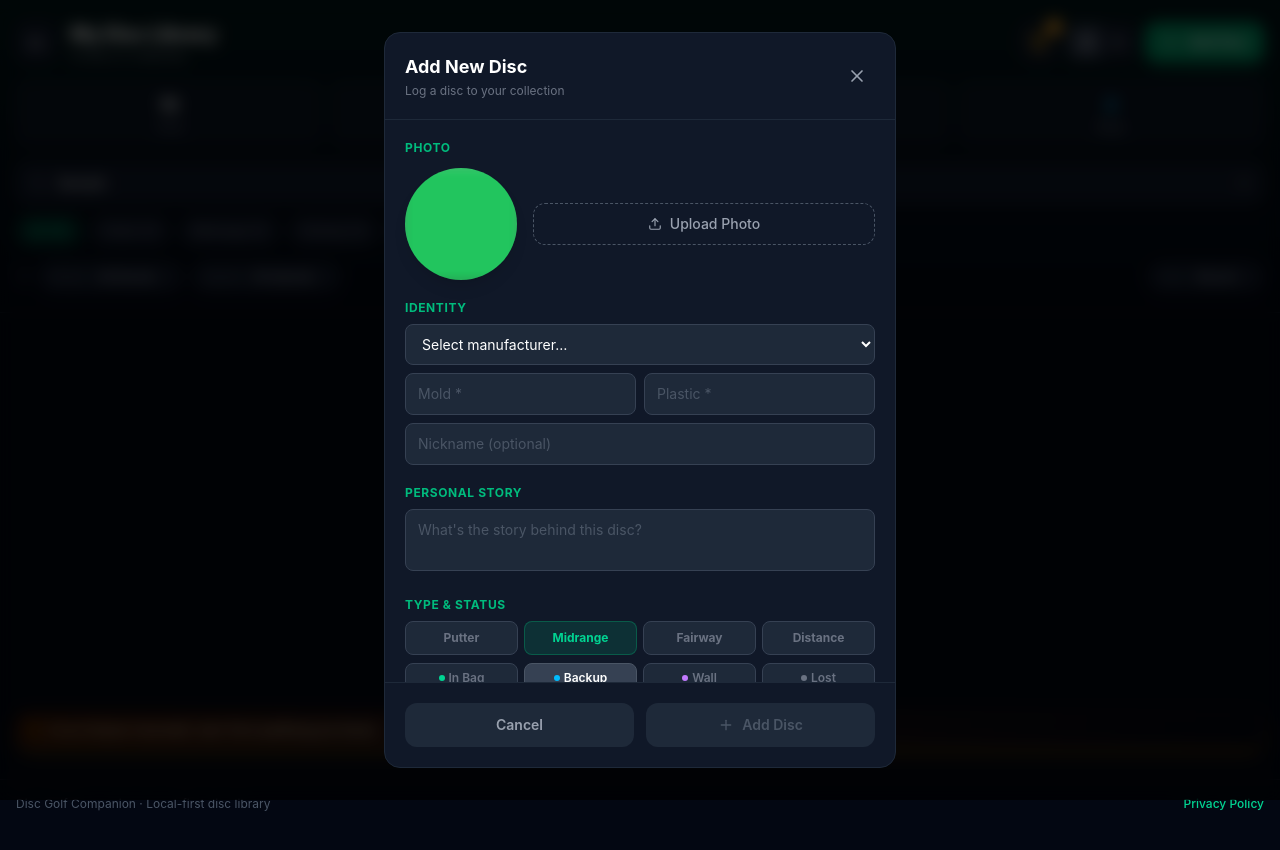
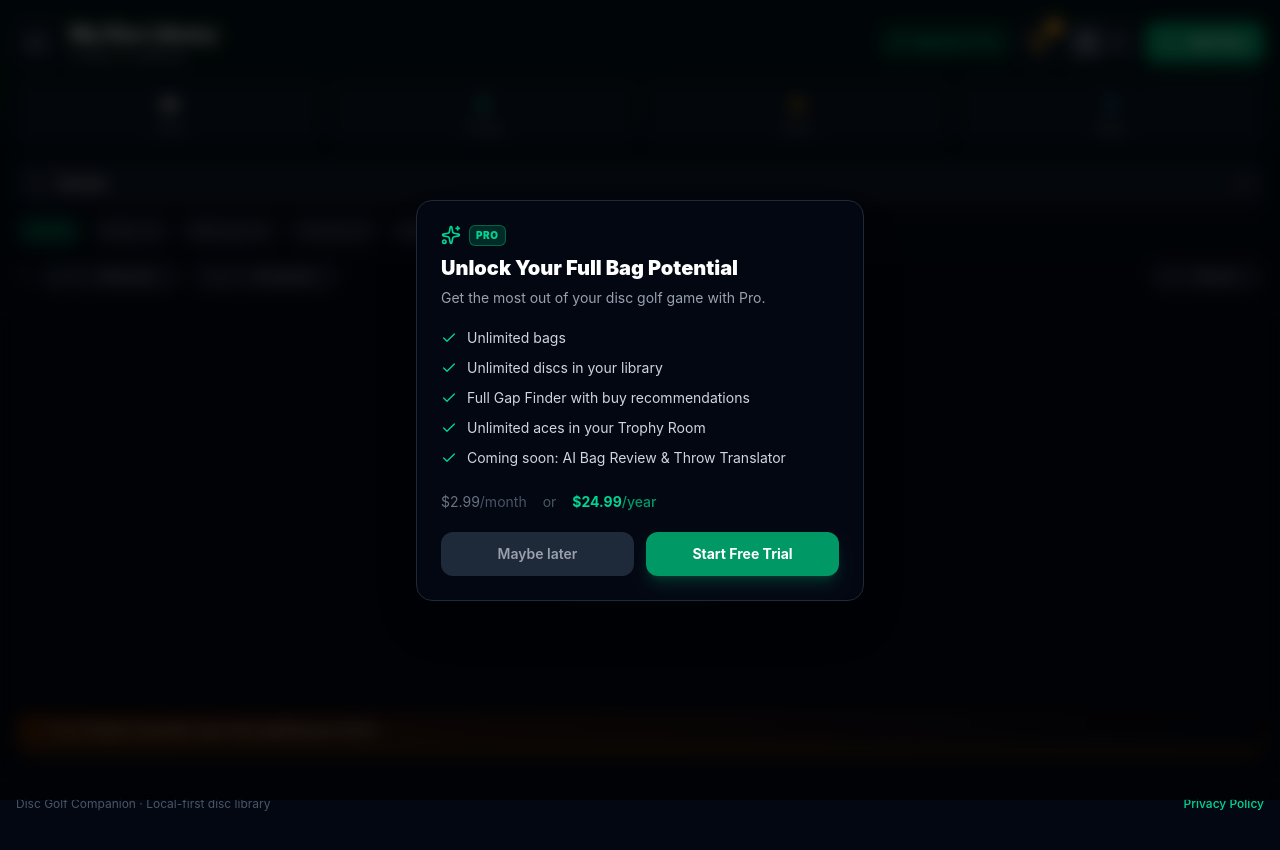
Before and after one commit to emmakoolpe1-coder/discgolfapp, a React (Vite) app: page / in a window 1280 px wide. Both pictures are taken after typing "Sample" into the empty fields and a click on the button "Add Disc". Shown: the top 850 px of the page. Built offline with nearby package versions, Linux system fonts and the light colour scheme.

Commit message:
description

```diff
--- a/src/App.jsx
+++ b/src/App.jsx
@@ -172,6 +172,11 @@ const getAceRarity = (distance) => {
 };
 
 const LS_KEY = 'discgolf_app_v2';
+const TIER_KEY = 'discgolf_user_tier';
+const FREE_DISC_LIMIT = 8;
+const FREE_BAG_LIMIT = 1;
+const FREE_ACE_LIMIT = 3;
+
 function loadState() {
   try {
     const raw = localStorage.getItem(LS_KEY);
@@ -181,6 +186,9 @@ function loadState() {
 }
 function saveState(data) {
   try { localStorage.setItem(LS_KEY, JSON.stringify(data)); } catch(e) { console.warn('Failed to save', e); }
+}
+function getStoredTier() {
+  try { return localStorage.getItem(TIER_KEY) || 'free'; } catch(_) { return 'free'; }
 }
 
 // ── Seed Data ────────────────────────────────────────
@@ -373,6 +381,73 @@ function PrivacyPolicyModal({open,onClose}) {
             className="px-3 py-1.5 rounded-lg text-xs font-semibold bg-gray-800 text-gray-200 hover:bg-gray-700"
           >
             Close
+          </button>
+        </div>
+      </motion.div>
+    </motion.div>
+  );
+}
+
+// ═══════════════════════════════════════════════════════
+// FREEMIUM: ProBadge & UpgradeModal
+// ═══════════════════════════════════════════════════════
+function ProBadge({ className = '' }) {
+  return (
+    <span className={`inline-flex items-center px-1.5 py-0.5 rounded-md text-[10px] font-black uppercase tracking-wider bg-emerald-500/20 text-emerald-400 border border-emerald-500/40 ${className}`}>
+      PRO
+    </span>
+  );
+}
+
+function UpgradeModal({ open, onClose, onStartTrial }) {
+  if (!open) return null;
+  const benefits = [
+    'Unlimited bags',
+    'Unlimited discs in your library',
+    'Full Gap Finder with buy recommendations',
+    'Unlimited aces in your Trophy Room',
+    'Coming soon: AI Bag Review & Throw Translator',
+  ];
+  return (
+    <motion.div initial={{ opacity: 0 }} animate={{ opacity: 1 }} exit={{ opacity: 0 }} className="fixed inset-0 flex items-center justify-center p-4" style={{ zIndex: 80 }}>
+      <div className="absolute inset-0 bg-black/70 backdrop-blur-sm" onClick={onClose} />
+      <motion.div
+        initial={{ scale: 0.95, opacity: 0 }}
+        animate={{ scale: 1, opacity: 1 }}
+        exit={{ scale: 0.98, opacity: 0 }}
+        className="relative w-full max-w-md bg-gray-950 rounded-2xl border border-gray-800 shadow-2xl overflow-hidden"
+      >
+        <div className="p-6 pb-5">
+          <div className="flex items-center gap-2 mb-1">
+            <Sparkles size={20} className="text-emerald-400 shrink-0" />
+            <ProBadge />
+          </div>
+          <h2 className="text-xl font-black text-white mt-2">Unlock Your Full Bag Potential</h2>
+          <p className="text-sm text-gray-400 mt-1.5">Get the most out of your disc golf game with Pro.</p>
+          <ul className="mt-5 space-y-2.5">
+            {benefits.map((item, i) => (
+              <li key={i} className="flex items-center gap-2.5 text-sm text-gray-300">
+                <Check size={16} className="text-emerald-400 shrink-0" />
+                <span>{item}</span>
+              </li>
+            ))}
+          </ul>
+          <div className="mt-6 flex items-center gap-4 text-sm">
+            <span className="text-gray-500">$2.99<span className="text-gray-600">/month</span></span>
+            <span className="text-gray-600">or</span>
+            <span className="text-emerald-400 font-bold">$24.99<span className="text-emerald-500/80 font-medium">/year</span></span>
+          </div>
+        </div>
+        <div className="px-6 pb-6 flex gap-3">
+          <button type="button" onClick={onClose} className="flex-1 py-3 rounded-xl text-sm font-semibold bg-gray-800 text-gray-400 hover:bg-gray-700 transition-colors">
+            Maybe later
+          </button>
+          <button
+            type="button"
+            onClick={() => { onStartTrial(); onClose(); }}
+            className="flex-1 py-3 rounded-xl text-sm font-bold bg-emerald-600 hover:bg-emerald-500 text-white shadow-lg shadow-emerald-600/25 transition-colors"
+          >
+            Start Free Trial
           </button>
         </div>
       </motion.div>
@@ -1077,7 +1152,7 @@ function TrophyRoomModal({open,onClose,aces,discs,onShare,onEditAce,onDeleteAce,
 // ═══════════════════════════════════════════════════════
 // BAG DASHBOARD with GAP FINDER
 // ═══════════════════════════════════════════════════════
-function BagDashboard({bagDiscs,bag,allDiscs,onAddToBag,onRemoveFromBag,onBuySearch}) {
+function BagDashboard({bagDiscs,bag,allDiscs,onAddToBag,onRemoveFromBag,onBuySearch,isPro,onUpgradeClick}) {
   const [expandedGap,setExpandedGap] = useState(null);
   const totalValue = bagDiscs.reduce((s,d) => s+(d.estimated_value||0), 0);
   const weights = bagDiscs.filter(d=>d.weight_grams>0).map(d=>d.weight_grams);
@@ -1434,9 +1509,9 @@ function BagDashboard({bagDiscs,bag,allDiscs,onAddToBag,onRemoveFromBag,onBuySea
                           )}
                           {/* Buy suggestions */}
                           {buySuggestions.length>0 && (
-                            <div>
-                              <h4 className="flex items-center gap-1.5 text-xs font-bold text-amber-400 uppercase tracking-wider mb-2"><ShoppingCart size={11}/>Popular Picks to Buy</h4>
-                              <div className="space-y-1.5">
+                            <div className="relative">
+                              <h4 className="flex items-center gap-1.5 text-xs font-bold text-amber-400 uppercase tracking-wider mb-2"><ShoppingCart size={11}/>Popular Picks to Buy {!isPro && <ProBadge />}</h4>
+                              <div className={`space-y-1.5 ${!isPro ? 'select-none pointer-events-none blur-sm' : ''}`}>
                                 {buySuggestions.map((s,si) => (
                                   <div key={si} className="flex items-center gap-2.5 bg-gray-800/40 rounded-lg px-3 py-2.5">
                                     <div className="w-8 h-8 rounded-full shrink-0 flex items-center justify-center shadow-md" style={{backgroundColor:s.color||'#6b7280'}}>
@@ -1454,6 +1529,15 @@ function BagDashboard({bagDiscs,bag,allDiscs,onAddToBag,onRemoveFromBag,onBuySea
                                   </div>
                                 ))}
                               </div>
+                              {!isPro && (
+                                <div className="absolute inset-0 flex items-center justify-center rounded-lg bg-gray-950/80" onClick={onUpgradeClick}>
+                                  <button type="button" className="flex flex-col items-center gap-2 px-4 py-3 rounded-xl border border-emerald-500/30 bg-emerald-500/10 text-emerald-400 text-sm font-bold hover:bg-emerald-500/20 transition-colors">
+                                    <Sparkles size={20}/>
+                                    <span>Upgrade to Pro</span>
+                                    <span className="text-xs font-medium text-gray-400">to see buy recommendations</span>
+                                  </button>
+                                </div>
+                              )}
                             </div>
                           )}
                         </div>
@@ -1867,6 +1951,14 @@ export default function DiscLibrary() {
   const [deleteConfirm,setDeleteConfirm] = useState(null);
   const [shareAce,setShareAce] = useState(null);
   const [showPrivacy,setShowPrivacy] = useState(false);
+  const [userTier,setUserTier] = useState(() => getStoredTier());
+  const [showUpgradeModal,setShowUpgradeModal] = useState(false);
+
+  const isPro = userTier === 'pro';
+
+  useEffect(() => {
+    try { localStorage.setItem(TIER_KEY, userTier); } catch(_) {}
+  }, [userTier]);
 
   // Derived data
   const aceMap = useMemo(() => { const m={}; aceHistory.forEach(a=>{m[a.discId]=(m[a.discId]||0)+1;}); return m; }, [aceHistory]);
@@ -1909,9 +2001,10 @@ export default function DiscLibrary() {
   }, [discs]);
 
   const handleSaveAce = useCallback((aceData,isEdit) => {
+    if (!isEdit && !isPro && aceHistory.length >= FREE_ACE_LIMIT) { setShowUpgradeModal(true); return; }
     if (isEdit) { setAceHistory(p=>p.map(a=>a.id===aceData.id?aceData:a)); setToast('✏️ Ace updated!'); }
     else { setAceHistory(p=>[...p,aceData]); setConfettiKey(k=>k+1); setShowConfetti(true); setTimeout(()=>setShowConfetti(false),2800); const d=discs.find(x=>x.id===aceData.discId); setToast(`🏆 Ace logged for ${d?.mold||'disc'}!`); }
-  }, [discs]);
+  }, [discs, isPro, aceHistory.length]);
 
   const handleDeleteAce = useCallback(aceId => { setAceHistory(p=>p.filter(a=>a.id!==aceId)); setToast('🗑️ Ace deleted'); }, []);
 
@@ -1934,8 +2027,14 @@ export default function DiscLibrary() {
   }, [deleteConfirm,detailDisc]);
 
   const openEdit = useCallback(disc => { setEditingDisc(disc); setFormOpen(true); }, []);
-  const openAdd = useCallback(() => { setEditingDisc(null); setFormOpen(true); }, []);
-  const createBag = ({name,bagColor}) => setBags(p => [...p, {id:`b${Date.now()}`,name,bagColor,disc_ids:[]}]);
+  const openAdd = useCallback(() => {
+    if (!isPro && discs.length >= FREE_DISC_LIMIT) { setShowUpgradeModal(true); return; }
+    setEditingDisc(null); setFormOpen(true);
+  }, [isPro, discs.length]);
+  const createBag = useCallback(({name,bagColor}) => {
+    if (!isPro && bags.length >= FREE_BAG_LIMIT) { setShowUpgradeModal(true); return; }
+    setBags(p => [...p, {id:`b${Date.now()}`,name,bagColor,disc_ids:[]}]);
+  }, [isPro, bags.length]);
   const deleteBag = id => { setBags(p=>p.filter(b=>b.id!==id)); if(activeBagId===id)setActiveBagId(null); };
   const updateBag = (id,data) => setBags(p=>p.map(b=>b.id===id?{...b,...data}:b));
 
@@ -1968,6 +2067,16 @@ export default function DiscLibrary() {
               </div>
             </div>
             <div className="flex items-center gap-2">
+              {!isPro && (
+                <button type="button" onClick={() => setShowUpgradeModal(true)} className="hidden sm:flex items-center gap-1.5 px-3 py-2 rounded-xl bg-emerald-500/15 border border-emerald-500/30 text-emerald-400 text-xs font-bold hover:bg-emerald-500/20 transition-all">
+                  <Sparkles size={14}/>Upgrade to Pro
+                </button>
+              )}
+              {isPro && (
+                <span className="hidden sm:inline-flex items-center gap-1.5 px-2.5 py-1 rounded-lg text-xs font-bold bg-emerald-500/15 text-emerald-400 border border-emerald-500/30">
+                  <Sparkles size={12}/>You're on Pro!
+                </span>
+              )}
               <button onClick={() => setShowTrophyRoom(true)} className="flex items-center gap-1.5 p-2.5 rounded-xl bg-gray-900 border border-gray-800 text-amber-400 hover:bg-amber-500/10 hover:border-amber-500/30 transition-all relative">
                 <Trophy size={18}/>{totalAces>0 && <span className="absolute -top-1 -right-1 w-4 h-4 rounded-full bg-amber-500 text-white text-xs font-black flex items-center justify-center" style={{fontSize:9}}>{totalAces}</span>}
               </button>
@@ -2029,7 +2138,7 @@ export default function DiscLibrary() {
 
       {/* ── BODY ── */}
       <div className="max-w-7xl mx-auto px-4 pt-5">
-        {activeBag && <BagDashboard key={activeBag.id} bagDiscs={bagDiscsForDashboard} bag={activeBag} allDiscs={discs} onAddToBag={addDiscToBag} onRemoveFromBag={removeDiscFromBag} onBuySearch={handleBuySearch}/>}
+        {activeBag && <BagDashboard key={activeBag.id} bagDiscs={bagDiscsForDashboard} bag={activeBag} allDiscs={discs} onAddToBag={addDiscToBag} onRemoveFromBag={removeDiscFromBag} onBuySearch={handleBuySearch} isPro={isPro} onUpgradeClick={() => setShowUpgradeModal(true)}/>}
 
         {filteredDiscs.length>0 ? (
           <motion.div layout className={`grid ${gridCls} gap-4`}>
@@ -2077,7 +2186,7 @@ export default function DiscLibrary() {
       </div>
 
       {/* ── MODALS ── */}
-      <AnimatePresence>{showTrophyRoom && <TrophyRoomModal open onClose={() => setShowTrophyRoom(false)} aces={aceHistory} discs={discs} onShare={handleShareAce} onEditAce={ace=>{setShowTrophyRoom(false);setEditingAce(ace);}} onDeleteAce={handleDeleteAce} onLogAce={() => {setShowTrophyRoom(false);if(discs[0])setAceLogDisc(discs[0]);}}/>}</AnimatePresence>
+      <AnimatePresence>{showTrophyRoom && <TrophyRoomModal open onClose={() => setShowTrophyRoom(false)} aces={isPro ? aceHistory : aceHistory.slice(0, FREE_ACE_LIMIT)} discs={discs} onShare={handleShareAce} onEditAce={ace=>{setShowTrophyRoom(false);setEditingAce(ace);}} onDeleteAce={handleDeleteAce} onLogAce={() => {setShowTrophyRoom(false);if(discs[0])setAceLogDisc(discs[0]);}}/>}</AnimatePresence>
       <AnimatePresence>{shareAce && <ShareOverlay open ace={shareAce.ace} disc={shareAce.disc} onClose={() => setShareAce(null)}/>}</AnimatePresence>
       <AnimatePresence>{detailDisc && <DiscDetailModal open disc={detailDisc} onClose={() => setDetailDisc(null)} aceHistory={aceHistory} bags={bags} onEdit={d=>{setDetailDisc(null);openEdit(d);}} onDelete={id=>{setDetailDisc(null);requestDeleteDisc(id);}} onLogAce={d=>{setDetailDisc(null);setAceLogDisc(d);}} onBackup={d=>{setDetailDisc(null);setBackupDisc(d);}} onToggleBag={toggleBag} onViewTrophyRoom={() => {setDetailDisc(null);setShowTrophyRoom(true);}} onEditAce={ace=>{setDetailDisc(null);setEditingAce(ace);}}/>}</AnimatePresence>
       <DiscFormModal open={formOpen} onClose={() => {setFormOpen(false);setEditingDisc(null);}} onSave={handleSaveDisc} editDisc={editingDisc}/>
@@ -2086,6 +2195,7 @@ export default function DiscLibrary() {
       <BagSidebar open={sidebarOpen} onClose={() => setSidebarOpen(false)} bags={bags} discs={discs} activeBagId={activeBagId} setActiveBagId={setActiveBagId} onCreateBag={createBag} onRemoveDisc={removeDiscFromBag} onDeleteBag={deleteBag} onUpdateBag={updateBag}/>
       <AnimatePresence>{deleteConfirm && <ConfirmDialog key="del" open title="Delete this disc?" message={`Remove ${deleteConfirm.disc?.custom_name||deleteConfirm.disc?.mold||'this disc'} permanently? Its ace records will also be removed.`} danger confirmLabel="Delete Disc" discInfo={deleteConfirm.disc} onCancel={() => setDeleteConfirm(null)} onConfirm={confirmDeleteDisc}/>}</AnimatePresence>
       <AnimatePresence>{showPrivacy && <PrivacyPolicyModal open onClose={() => setShowPrivacy(false)}/>}</AnimatePresence>
+      <AnimatePresence>{showUpgradeModal && <UpgradeModal open onClose={() => setShowUpgradeModal(false)} onStartTrial={() => setUserTier('pro')}/>}</AnimatePresence>
     </div>
   );
 }
```
